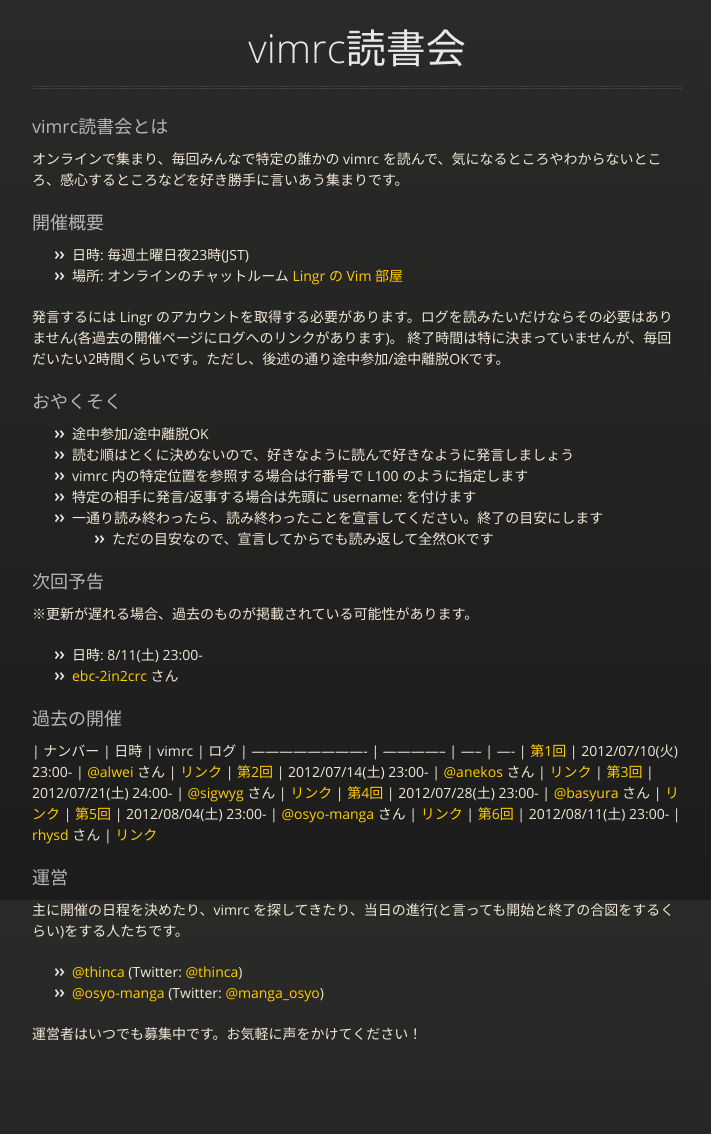
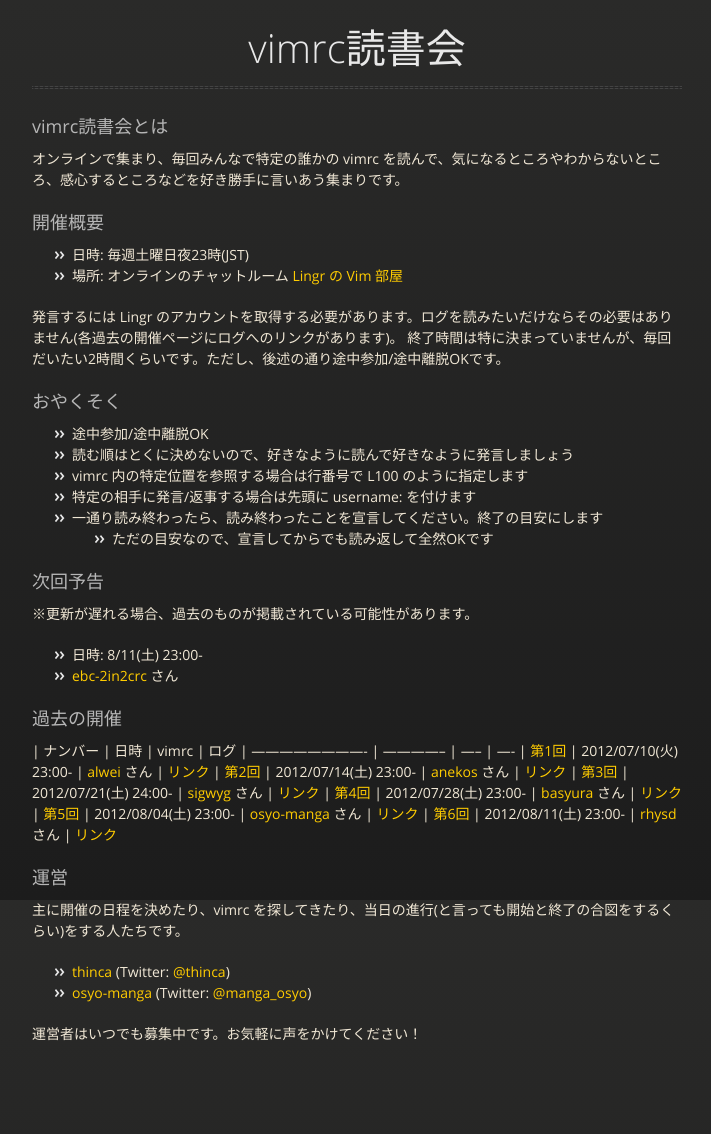
Before and after one commit to vim-jp/reading-vimrc, a Jekyll site: the page built from index.md, in a window 1280 px wide. Shown: the whole page, without its empty margins (283-994 px from the left). Built offline with Jekyll 4.4.1, drawn with Linux system fonts in a browser that asks for light colours; nearby versions of some CDN libraries; Markdown is read by kramdown in place of the engine named in the settings.

Commit message:
アカウント名の表記方法を変更

```diff
--- a/index.md
+++ b/index.md
@@ -31,17 +31,17 @@
 ### 過去の開催
 | ナンバー                  | 日時           | vimrc | ログ
 | ------------------------- | -------------- | ----- | ----
-| [第1回](archive/001.html) | 2012/07/10(火) 23:00- | [@alwei](https://github.com/alwei/dotfiles/blob/3760650625663f3b08f24bc75762ec843ca7e112/.vimrc) さん                      | [リンク](http://lingr.com/room/vim/archives/2012/07/10#message-10607857)
-| [第2回](archive/002.html) | 2012/07/14(土) 23:00- | [@anekos](https://github.com/anekos/my-config/blob/0afcd78455743a4d3fad31674136428052dc6ebe/.vimrc) さん                   | [リンク](http://lingr.com/room/vim/archives/2012/07/14#message-10685723)
-| [第3回](archive/003.html) | 2012/07/21(土) 24:00- | [@sigwyg](https://github.com/sigwyg/dotfiles/blob/8c70c4032ebad90a8d92b76b1c5d732f28559e40/.vimrc) さん                    | [リンク](http://lingr.com/room/vim/archives/2012/07/21#message-10858279)
-| [第4回](archive/004.html) | 2012/07/28(土) 23:00- | [@basyura](https://github.com/basyura/vimfiles/blob/ee086f25b8c58b8ea6bf025d26ebc11ae50e6ca1/rc/vimrc) さん                | [リンク](http://lingr.com/room/vim/archives/2012/07/28#message-11029511)
-| [第5回](archive/005.html) | 2012/08/04(土) 23:00- | [@osyo-manga](https://github.com/osyo-manga/vimrc/blob/9ef0ca9757abcdaa11c76024aa551f0b473624bf/vimrcs/default/vimrc) さん | [リンク](http://lingr.com/room/vim/archives/2012/08/04#message-11191304)
+| [第1回](archive/001.html) | 2012/07/10(火) 23:00- | [alwei](https://github.com/alwei/dotfiles/blob/3760650625663f3b08f24bc75762ec843ca7e112/.vimrc) さん                      | [リンク](http://lingr.com/room/vim/archives/2012/07/10#message-10607857)
+| [第2回](archive/002.html) | 2012/07/14(土) 23:00- | [anekos](https://github.com/anekos/my-config/blob/0afcd78455743a4d3fad31674136428052dc6ebe/.vimrc) さん                   | [リンク](http://lingr.com/room/vim/archives/2012/07/14#message-10685723)
+| [第3回](archive/003.html) | 2012/07/21(土) 24:00- | [sigwyg](https://github.com/sigwyg/dotfiles/blob/8c70c4032ebad90a8d92b76b1c5d732f28559e40/.vimrc) さん                    | [リンク](http://lingr.com/room/vim/archives/2012/07/21#message-10858279)
+| [第4回](archive/004.html) | 2012/07/28(土) 23:00- | [basyura](https://github.com/basyura/vimfiles/blob/ee086f25b8c58b8ea6bf025d26ebc11ae50e6ca1/rc/vimrc) さん                | [リンク](http://lingr.com/room/vim/archives/2012/07/28#message-11029511)
+| [第5回](archive/005.html) | 2012/08/04(土) 23:00- | [osyo-manga](https://github.com/osyo-manga/vimrc/blob/9ef0ca9757abcdaa11c76024aa551f0b473624bf/vimrcs/default/vimrc) さん | [リンク](http://lingr.com/room/vim/archives/2012/08/04#message-11191304)
 | [第6回](archive/006.html) | 2012/08/11(土) 23:00- | [rhysd](https://github.com/rhysd/dotfiles/blob/8228ebaeab0e022ee7161d0eb9fc633876b0be41/vimrc) さん | [リンク](http://lingr.com/room/vim/archives/2012/08/11#message-11349514)
 
 ### 運営
 主に開催の日程を決めたり、vimrc を探してきたり、当日の進行(と言っても開始と終了の合図をするくらい)をする人たちです。
 
-- [@thinca](https://github.com/thinca) (Twitter: [@thinca](https://twitter.com/thinca))
-- [@osyo-manga](https://github.com/osyo-manga) (Twitter: [@manga_osyo](https://twitter.com/manga_osyo))
+- [thinca](https://github.com/thinca) (Twitter: [@thinca](https://twitter.com/thinca))
+- [osyo-manga](https://github.com/osyo-manga) (Twitter: [@manga_osyo](https://twitter.com/manga_osyo))
 
 運営者はいつでも募集中です。お気軽に声をかけてください！
```
Also changed, not shown: archive/001.md (+1 -1 lines), archive/002.md (+1 -1 lines), archive/003.md (+1 -1 lines), archive/004.md (+1 -1 lines), archive/005.md (+1 -1 lines).
